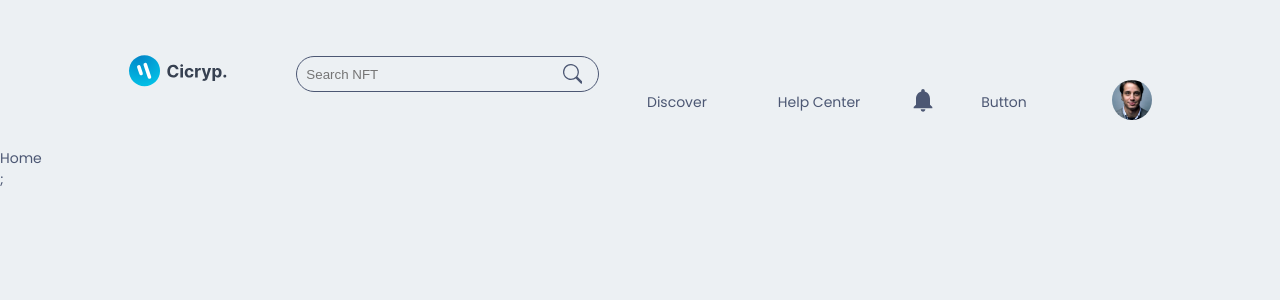
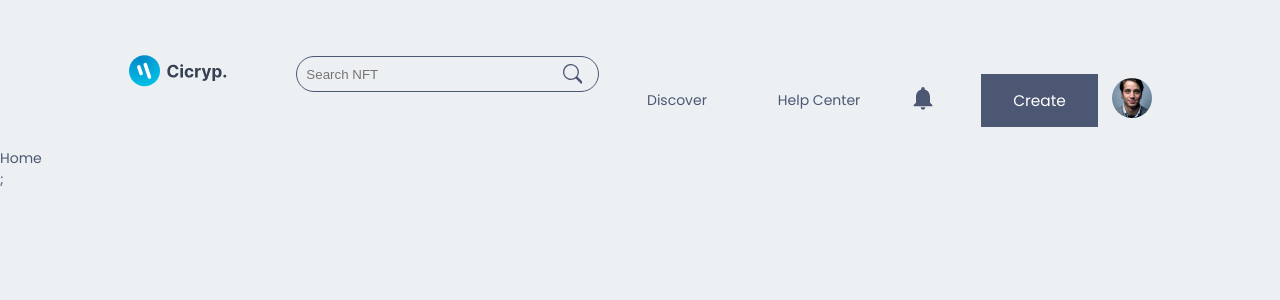
Before and after one commit to vineetnagar/NFT-marketplace, a Next.js app in the folder nft-marketplace/: page / in a window 1280 px wide. Shown: the top 300 px of the page. Built offline with nearby package versions, Linux system fonts and the light colour scheme.

Commit message:
fixed the bugs and creating button component

```diff
--- a/nft-marketplace/components/Button/Button.jsx
+++ b/nft-marketplace/components/Button/Button.jsx
@@ -2,8 +2,19 @@ import React from "react";
 
 import Style from "./Button.module.css";
 
-const Button = () => {
-  return <div>Button</div>;
+const Button = ({ btnName, handleClick, className = "" }) => {
+  return (
+    <div className={Style.box}>
+      <div
+        className={`${Style.button} ${className}`.trim()}
+        onClick={() => {
+          handleClick();
+        }}
+      >
+        {btnName}
+      </div>
+    </div>
+  );
 };
 
 export default Button;
--- a/nft-marketplace/components/Button/Button.module.css
+++ b/nft-marketplace/components/Button/Button.module.css
@@ -0,0 +1,16 @@
+.button {
+  background-color: var(--icons-color);
+  padding: 1rem 2rem;
+  border: 1px solid var(--icons-color);
+  font-size: 1.1rem;
+  color: var(--shadow-light-color);
+  cursor: pointer;
+  text-align: center;
+  transition: all 0.2s ease-in;
+}
+
+.button:hover {
+  background-color: var(--main-bg-color);
+  border: 1px solid var(--icons-color);
+  color: var(--icons-color);
+}
--- a/nft-marketplace/components/NavBar/NavBar.jsx
+++ b/nft-marketplace/components/NavBar/NavBar.jsx
@@ -117,7 +117,11 @@ const NavBar = () => {
           </div>
           {/*Create Button Section*/}
           <div className={Style.navbar_container_right_button}>
-            <Button btnText="Create" />
+            <Button
+              btnName="Create"
+              handleClick={() => {}}
+              className={Style.navbar_create_btn}
+            />
           </div>
           {/*User Profile*/}
           <div className={Style.navbar_container_right_profile_box}>
--- a/nft-marketplace/components/NavBar/SideBar/SideBar.jsx
+++ b/nft-marketplace/components/NavBar/SideBar/SideBar.jsx
@@ -120,8 +120,8 @@ const SideBar = ({ setOpenSideMenu }) => {
       </div>
 
       <div className={Style.sideBar_button}>
-        <Button btnName="Create"></Button>
-        <Button btnName="Connect wallet"></Button>
+        <Button btnName="Create" handleClick={() => {}} />
+        <Button btnName="Connect wallet" handleClick={() => {}} />
       </div>
     </div>
   );
```
